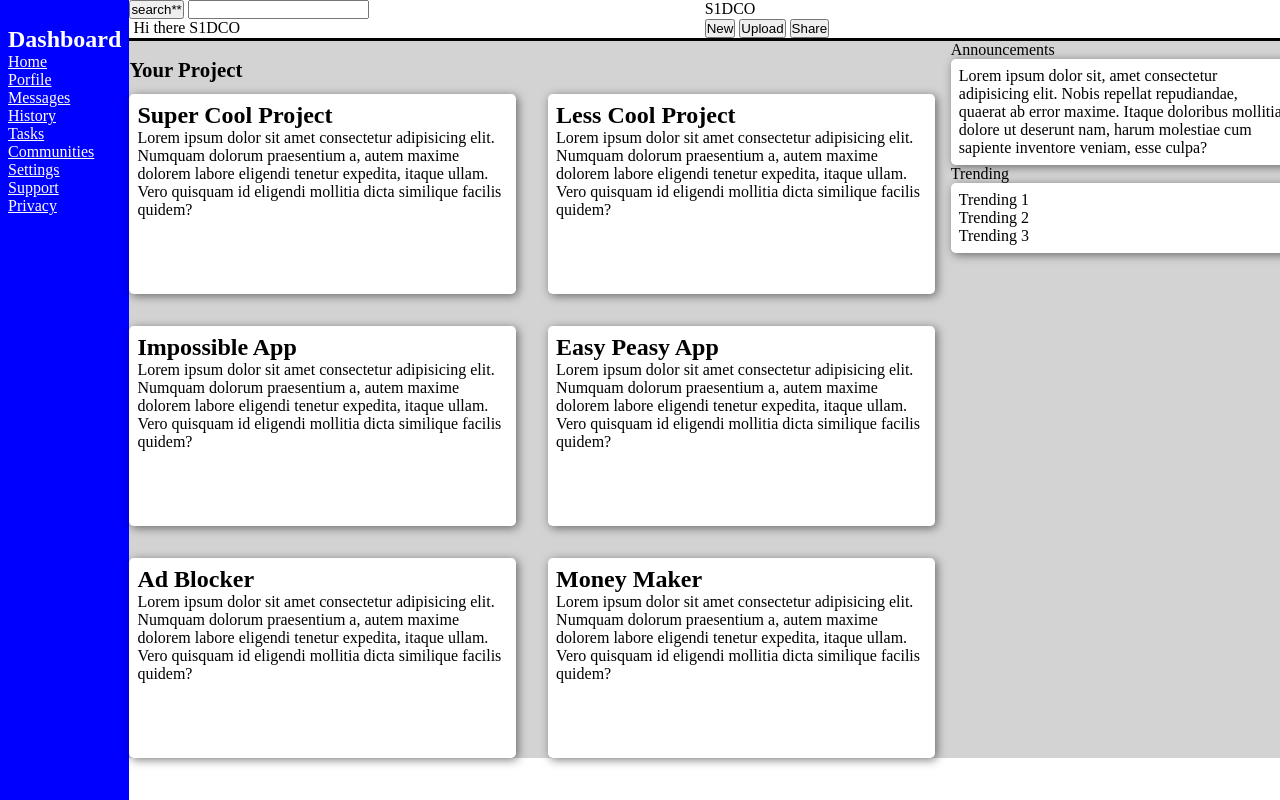
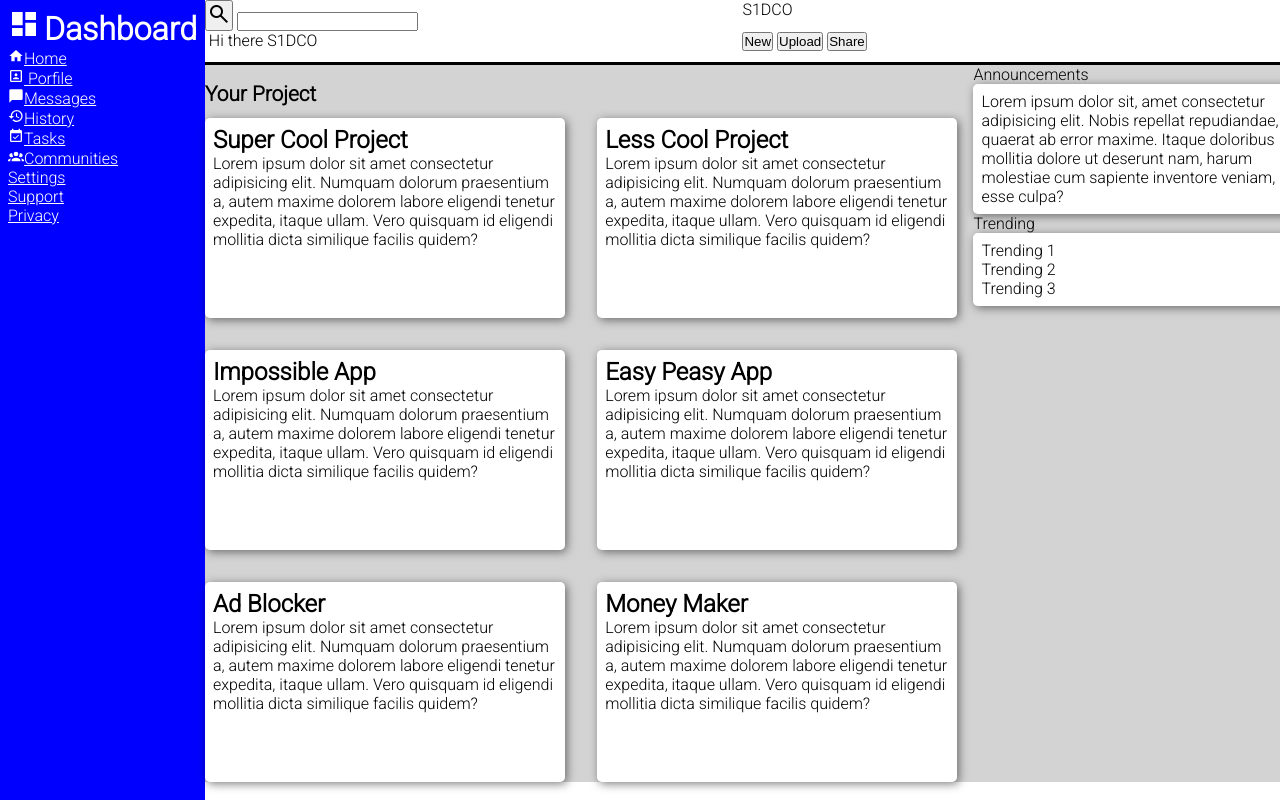
Before and after one commit to symoun/admin-dashboard, a plain HTML site: page index.html in a window 1280 px wide. Drawn offline with nearby package versions, Linux system fonts and the light colour scheme.

Commit message:
added some icons

```diff
--- a/index.html
+++ b/index.html
@@ -5,24 +5,115 @@
     <meta name="viewport" content="width=device-width, initial-scale=1.0" />
     <meta http-equiv="X-UA-Compatible" content="ie=edge" />
     <title>Admin Dashboard</title>
+    <link rel="preconnect" href="https://fonts.googleapis.com" />
+    <link rel="preconnect" href="https://fonts.gstatic.com" crossorigin />
+    <link
+      href="https://fonts.googleapis.com/css2?family=Roboto:wght@100;300&display=swap"
+      rel="stylesheet"
+    />
+    <link
+      rel="stylesheet"
+      href="https://fonts.googleapis.com/css2?family=Material+Symbols+Outlined:opsz,wght,FILL,GRAD@20..48,100..700,0..1,-50..200"
+    />
+
     <link rel="stylesheet" href="style.css" />
     <script defer src="script.js"></script>
   </head>
   <body>
     <aside class="sidebar">
-      <div>
-        <img />
-        <h1>Dashboard</h1>
+      <div style="white-space: nowrap">
+        <img
+          src="img/view-dashboard.svg"
+          style="display: inline; height: 2em"
+        />
+        <h1 style="display: inline; font-size: 2em">Dashboard</h1>
       </div>
       <div class="nav-sidebar">
         <nav class="nav-top-sidebar">
           <ul>
-            <li id="home"><a href="#">Home</a></li>
-            <li id="profile"><a href="#">Porfile</a></li>
-            <li id="messages"><a href="#">Messages</a></li>
-            <li id="history"><a href="#">History</a></li>
-            <li id="tasks"><a href="#">Tasks</a></li>
-            <li id="communities"><a href="#">Communities</a></li>
+            <li id="home">
+              <a href="#">
+                <svg
+                  xmlns="http://www.w3.org/2000/svg"
+                  viewBox="0 0 24 24"
+                  style="height: 1em; display: inline; fill: white"
+                >
+                  <title>home</title>
+                  <path d="M10,20V14H14V20H19V12H22L12,3L2,12H5V20H10Z" /></svg
+                >Home</a
+              >
+            </li>
+            <li id="profile">
+              <a href="#">
+                <svg
+                  xmlns="http://www.w3.org/2000/svg"
+                  viewBox="0 0 24 24"
+                  style="height: 1em; display: inline-block; fill: white"
+                >
+                  <title>account-box-outline</title>
+                  <path
+                    d="M19,19H5V5H19M19,3H5A2,2 0 0,0 3,5V19A2,2 0 0,0 5,21H19A2,2 0 0,0 21,19V5C21,3.89 20.1,3 19,3M16.5,16.25C16.5,14.75 13.5,14 12,14C10.5,14 7.5,14.75 7.5,16.25V17H16.5M12,12.25A2.25,2.25 0 0,0 14.25,10A2.25,2.25 0 0,0 12,7.75A2.25,2.25 0 0,0 9.75,10A2.25,2.25 0 0,0 12,12.25Z"
+                  />
+                </svg>
+                Porfile</a
+              >
+            </li>
+            <li id="messages">
+              <a href="#">
+                <svg
+                  xmlns="http://www.w3.org/2000/svg"
+                  viewBox="0 0 24 24"
+                  style="height: 1em; display: inline-block; fill: white"
+                >
+                  <title>message</title>
+                  <path
+                    d="M20,2H4A2,2 0 0,0 2,4V22L6,18H20A2,2 0 0,0 22,16V4C22,2.89 21.1,2 20,2Z"
+                  /></svg
+                >Messages</a
+              >
+            </li>
+            <li id="history">
+              <a href="#">
+                <svg
+                  xmlns="http://www.w3.org/2000/svg"
+                  viewBox="0 0 24 24"
+                  style="height: 1em; display: inline-block; fill: white"
+                >
+                  <title>history</title>
+                  <path
+                    d="M13.5,8H12V13L16.28,15.54L17,14.33L13.5,12.25V8M13,3A9,9 0 0,0 4,12H1L4.96,16.03L9,12H6A7,7 0 0,1 13,5A7,7 0 0,1 20,12A7,7 0 0,1 13,19C11.07,19 9.32,18.21 8.06,16.94L6.64,18.36C8.27,20 10.5,21 13,21A9,9 0 0,0 22,12A9,9 0 0,0 13,3"
+                  /></svg
+                >History</a
+              >
+            </li>
+            <li id="tasks">
+              <a href="#">
+                <svg
+                  xmlns="http://www.w3.org/2000/svg"
+                  viewBox="0 0 24 24"
+                  style="height: 1em; display: inline-block; fill: white"
+                >
+                  <title>calendar-check</title>
+                  <path
+                    d="M19,19H5V8H19M19,3H18V1H16V3H8V1H6V3H5C3.89,3 3,3.9 3,5V19A2,2 0 0,0 5,21H19A2,2 0 0,0 21,19V5A2,2 0 0,0 19,3M16.53,11.06L15.47,10L10.59,14.88L8.47,12.76L7.41,13.82L10.59,17L16.53,11.06Z"
+                  /></svg
+                >Tasks</a
+              >
+            </li>
+            <li id="communities">
+              <a href="#">
+                <svg
+                  xmlns="http://www.w3.org/2000/svg"
+                  viewBox="0 0 24 24"
+                  style="height: 1em; display: inline-block; fill: white"
+                >
+                  <title>account-group</title>
+                  <path
+                    d="M12,5.5A3.5,3.5 0 0,1 15.5,9A3.5,3.5 0 0,1 12,12.5A3.5,3.5 0 0,1 8.5,9A3.5,3.5 0 0,1 12,5.5M5,8C5.56,8 6.08,8.15 6.53,8.42C6.38,9.85 6.8,11.27 7.66,12.38C7.16,13.34 6.16,14 5,14A3,3 0 0,1 2,11A3,3 0 0,1 5,8M19,8A3,3 0 0,1 22,11A3,3 0 0,1 19,14C17.84,14 16.84,13.34 16.34,12.38C17.2,11.27 17.62,9.85 17.47,8.42C17.92,8.15 18.44,8 19,8M5.5,18.25C5.5,16.18 8.41,14.5 12,14.5C15.59,14.5 18.5,16.18 18.5,18.25V20H5.5V18.25M0,20V18.5C0,17.11 1.89,15.94 4.45,15.6C3.86,16.28 3.5,17.22 3.5,18.25V20H0M24,20H20.5V18.25C20.5,17.22 20.14,16.28 19.55,15.6C22.11,15.94 24,17.11 24,18.5V20Z"
+                  /></svg
+                >Communities</a
+              >
+            </li>
           </ul>
         </nav>
         <nav class="nav-bottom-sidebar">
@@ -37,7 +128,9 @@
     <div class="non-sidebar-content">
       <header>
         <div class="search-bar">
-          <button>search**</button>
+          <button>
+            <span class="material-symbols-outlined"> search </span>
+          </button>
           <input type="text" />
         </div>
         <div class="account-profile">S1DCO</div>
--- a/style.css
+++ b/style.css
@@ -5,6 +5,7 @@
 }
 
 body {
+  font-family: "roboto", cursive;
   height: 100vh;
   display: flex;
 }
@@ -78,3 +79,5 @@ main {
 /*Announcement and Trending*/
 .grid-AT-container {
 }
+
+/*link icons*/
```
Also changed, not shown: img/magnify.svg (added), img/view-dashboard.svg (added).
